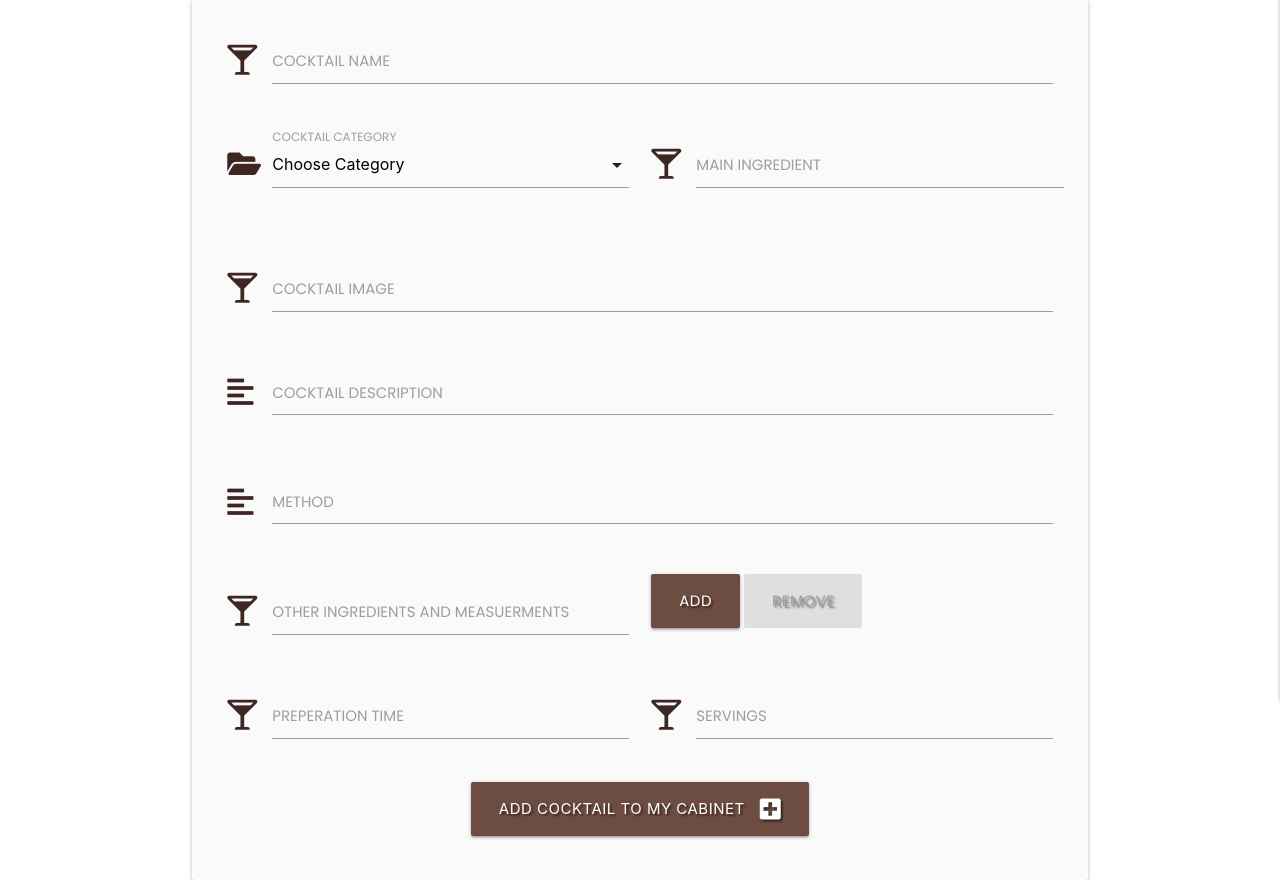
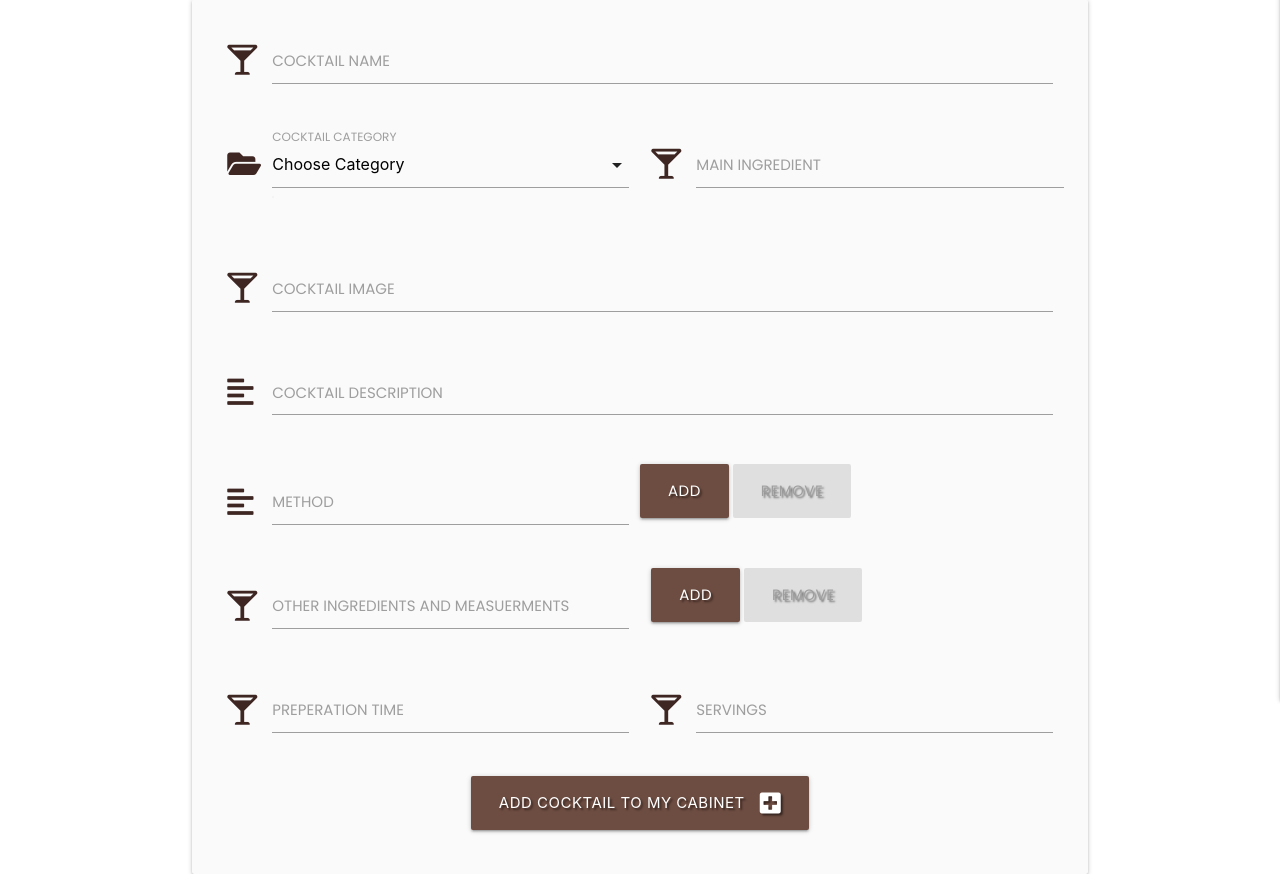
Before and after one commit to rhysmoggs/ms3-final-cocktails, a Flask app: page /add_cocktail in a window 1280 px wide. Shown: the part 160-1040 px from the top of the page. Run offline with Flask 2, Linux system fonts and the light colour scheme; the visitor is signed in with stand-in values (Sample User, id 1); data that the repository does not hold is empty; some libraries are stand-ins or nearby versions.

Commit message:
Add ability to add and remove methods to cocktails

```diff
--- a/cocktails/routes.py
+++ b/cocktails/routes.py
@@ -183,7 +183,7 @@ def add_cocktail():
             "cocktail_description": request.form.get("cocktail_description"),
             "main_ingredient": request.form.get("main_ingredient"),
             "created_by": session["user"],
-            "method": request.form.get("method"),
+            "method": request.form.getlist("method"),
             "other_ingredient": request.form.getlist("other_ingredient"),
             "prep_time": request.form.get("prep_time"),
             "servings": request.form.get("servings")
@@ -220,7 +220,7 @@ def edit_cocktail(cocktail_id):
             "cocktail_description": request.form.get("cocktail_description"),
             "main_ingredient": request.form.get("main_ingredient"),
             "created_by": session["user"],
-            "method": request.form.get("method"),
+            "method": request.form.getlist("method"),
             "other_ingredient": request.form.getlist("other_ingredient"),
             "prep_time": request.form.get("prep_time"),
             "servings": request.form.get("servings")
--- a/cocktails/static/js/script.js
+++ b/cocktails/static/js/script.js
@@ -35,7 +35,68 @@ $(document).ready(function(){
     }
 });
 
+// variables related to add and remove 'method'
+let new_method = document.getElementById('new-method');
+let add_meth_btn = document.getElementById('add-meth-btn');
+let remove_meth_btn = document.getElementById('remove-meth-btn');
+let maximum = 8;
+let remove_meth = document.getElementsByClassName('remove-meth');
+let tally = remove_meth.length
 
+if (tally === 1) {
+    remove_meth_btn.classList.add("disabled");
+};
+
+// adding a new input for 'method'
+// a maximum of 8 inputs are possible
+// if the user attempts to add more than 8, an error msg appears on-screen
+add_meth_btn.onclick = function() {
+    if (tally === maximum) {
+        var errorMethod = document.createElement('p');
+        errorMethod.setAttribute('id', 'error-method');
+        errorMethod.innerHTML = "Maximum number of steps reached";
+        errorMethod.style.textAlign = "center";
+        new_method.appendChild(errorMethod);
+        add_meth_btn.classList.add("disabled");
+    } else {
+    var newMethod = document.createElement('input');
+    newMethod.setAttribute('name', 'method');
+    newMethod.setAttribute('minlength', '5');
+    newMethod.setAttribute('max-length', '75');
+    newMethod.setAttribute('class', 'remove-meth remove-meth-btn validate');
+    newMethod.setAttribute('type', 'text');
+    newMethod.setAttribute('placeholder', 'Add another step');
+    newMethod.required = true;
+    new_method.appendChild(newMethod);
+    remove_meth_btn.classList.remove("disabled");
+    tally++;
+    console.log(tally);
+    }
+};
+
+// removing the previous input for 'method'
+remove_meth_btn.onclick = function() {
+    var remove_meth = new_method.getElementsByClassName('remove-meth');
+    var error_method = document.getElementById('error-method');
+    if(tally > 1) {
+        new_method.removeChild(remove_meth[(tally) - 1]);
+        if (tally === maximum) {
+            if (document.contains(error_method)) {
+                error_method.remove();
+                add_meth_btn.classList.remove("disabled");
+            }
+            add_meth_btn.classList.remove("disabled");
+        } else if (tally === 2) {
+            remove_meth_btn.classList.add("disabled");
+        } else {
+            remove_meth_btn.classList.remove("disabled");
+        }
+    }
+    tally--;
+    console.log(tally);
+};
+
+// variables related to add and remove 'other ingredients'
 let new_input = document.getElementById('new-input');
 let add_other_btn = document.getElementById('add-other-btn');
 let remove_other_btn = document.getElementById('remove-other-btn');
--- a/cocktails/templates/add_cocktail.html
+++ b/cocktails/templates/add_cocktail.html
@@ -57,12 +57,13 @@
             </div>
             <!-- method -->
             <div class="row">
-                <div class="input-field col s12">
+                <div id="new-method" class="input-field col s6">
                     <i class="fas fa-align-left prefix brown-text text-darken-4"></i>
-                    <textarea id="method" name="method" minlength="5"
-                        maxlength="150" class="materialize-textarea validate" required></textarea>
+                    <input id="method" name="method" minlength="5" maxlength="75" class="remove-meth validate" type="text" required>
                     <label for="method">Method</label>
                 </div>
+                <a id="add-meth-btn" class="waves-effect waves-light btn-large brown darken-1 text-shadow">Add</a>
+                <a id="remove-meth-btn" class="waves-effect waves-light btn-large brown darken-1 text-shadow">Remove</a>
             </div>
             <!-- other ingredient -->
             <!-- <div class="row">
```
Also changed, not shown: cocktails/templates/edit_cocktail.html (+9 -6 lines), cocktails/templates/view_cocktail.html (+9 -1 lines).
